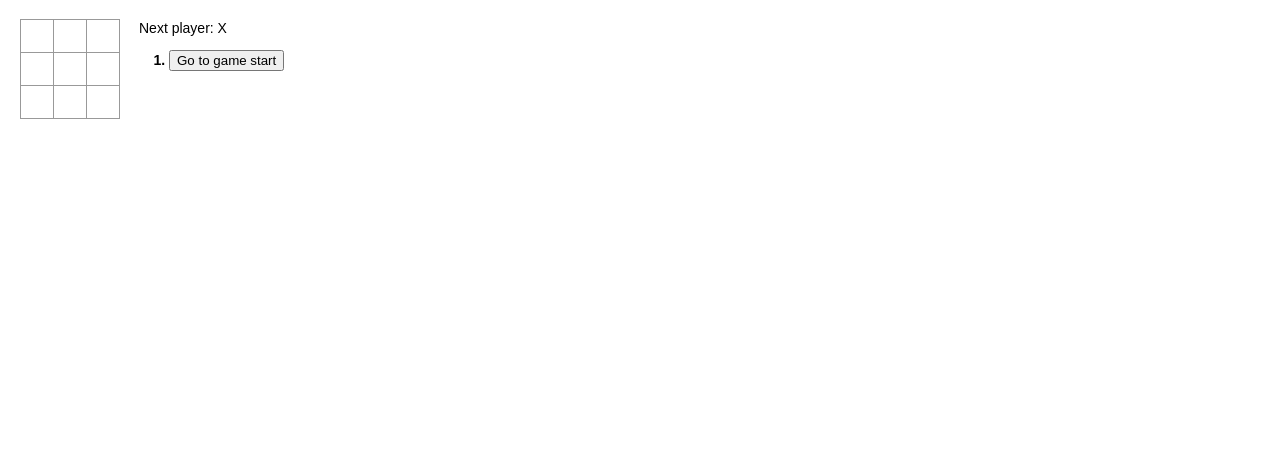
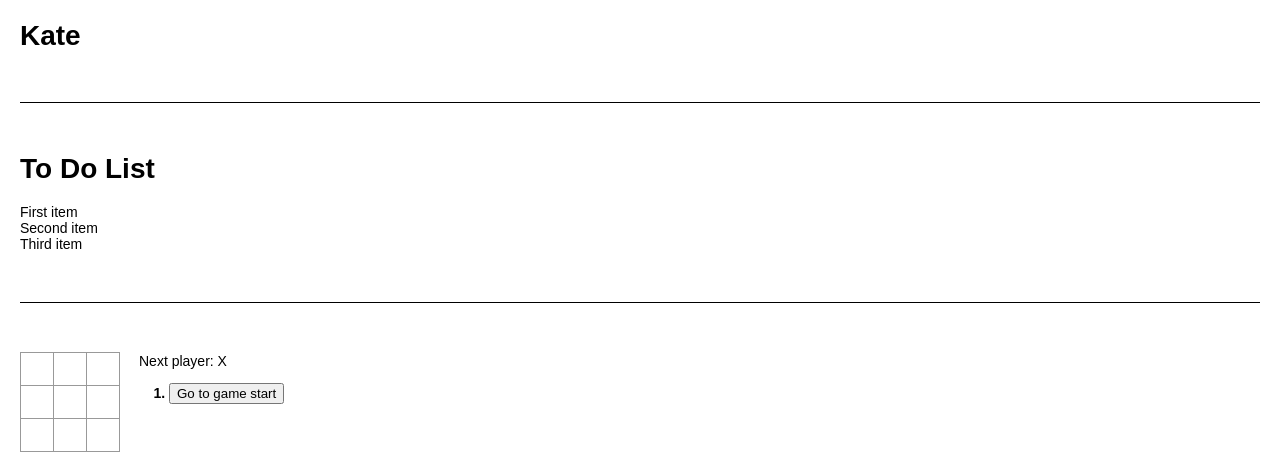
Before and after one commit to kate-arnold/my-app, a React (Create React App) app: page / in a window 1280 px wide. Shown: the top 458 px of the page. Built offline with nearby package versions, Linux system fonts and the light colour scheme.

Commit message:
Add components including To Do List

```diff
--- /dev/null
+++ b/src/components/HelloWorld.js
@@ -0,0 +1,16 @@
+import React from 'react';
+import ReactDOM from 'react-dom';
+import '../index.css';
+
+class HelloWorld extends React.Component {
+  render() {
+    return (
+      <div>
+        <h1>{this.props.name}</h1>
+        <div className="line-between-components"></div>
+      </div>
+    );
+  }
+}
+
+export default HelloWorld;
--- /dev/null
+++ b/src/components/ToDoItem.js
@@ -0,0 +1,11 @@
+import React from 'react';
+import ReactDOM from 'react-dom';
+
+class ToDoItem extends React.Component {
+  render() {
+    return (
+      <div> {this.props.it.title} </div>
+    )
+  }
+}
+ export default ToDoItem;
--- /dev/null
+++ b/src/components/ToDoList.js
@@ -0,0 +1,45 @@
+import React from 'react';
+import ReactDOM from 'react-dom';
+import ToDoItem from './ToDoItem';
+import '../index.css';
+
+class ToDoList extends React.Component {
+  state = {
+    todos: [
+      {
+        id: 1,
+        title: 'First item',
+        completed: false
+      },
+      {
+        id: 2,
+        title: 'Second item',
+        completed: false
+      },
+      {
+        id: 3,
+        title: 'Third item',
+        completed: false
+      }
+    ],
+  }
+
+  render() {
+    return(
+      <div>
+        <h1>To Do List</h1>
+        <div>
+          {
+              this.state.todos.map(
+                (td) => (<ToDoItem it={td} />)
+              )
+          }
+        </div>
+
+        <div className="line-between-components"></div>
+      </div>
+    );
+  }
+}
+
+export default ToDoList;
--- a/src/index.css
+++ b/src/index.css
@@ -52,3 +52,8 @@ ol, ul {
 .currentstep {
   font-weight:bold;
 }
+
+.line-between-components {
+  margin:50px 0;
+  border-top:solid 1px #000;
+}
--- a/src/index.js
+++ b/src/index.js
@@ -1,13 +1,23 @@
 import React from 'react';
 import ReactDOM from 'react-dom';
 import TicTacToe from './components/TicTacToe';
+import HelloWorld from './components/HelloWorld';
+import ToDoList from './components/ToDoList';
 import './index.css';
 
-
-
-// ========================================
+class App extends React.Component {
+  render() {
+    return (
+      <div>
+        <HelloWorld name="Kate" />
+        <ToDoList />
+        <TicTacToe />
+      </div>
+    );
+  }
+}
 
 ReactDOM.render(
-  <TicTacToe />,
+  <App />,
   document.getElementById('root')
 );
```
Also changed, not shown: 1 other file (tests, documents, lock files or other folders).
